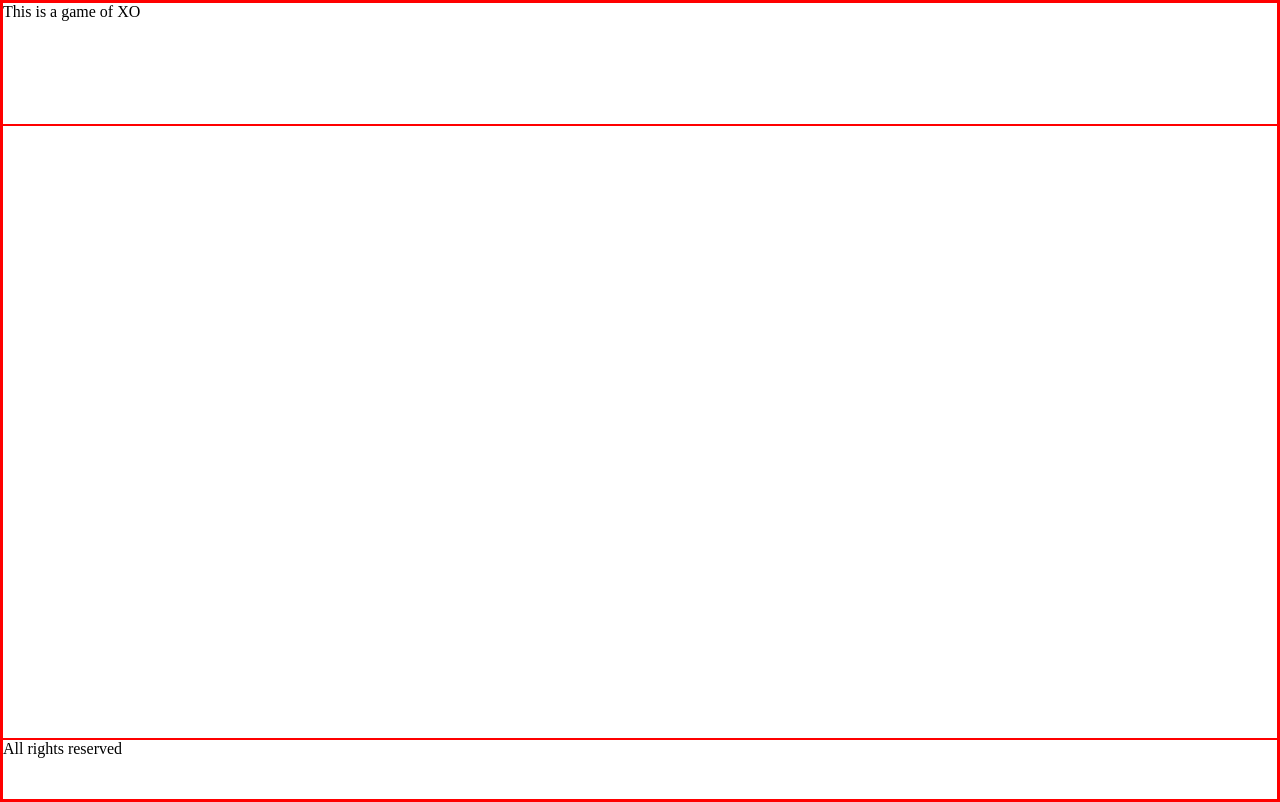
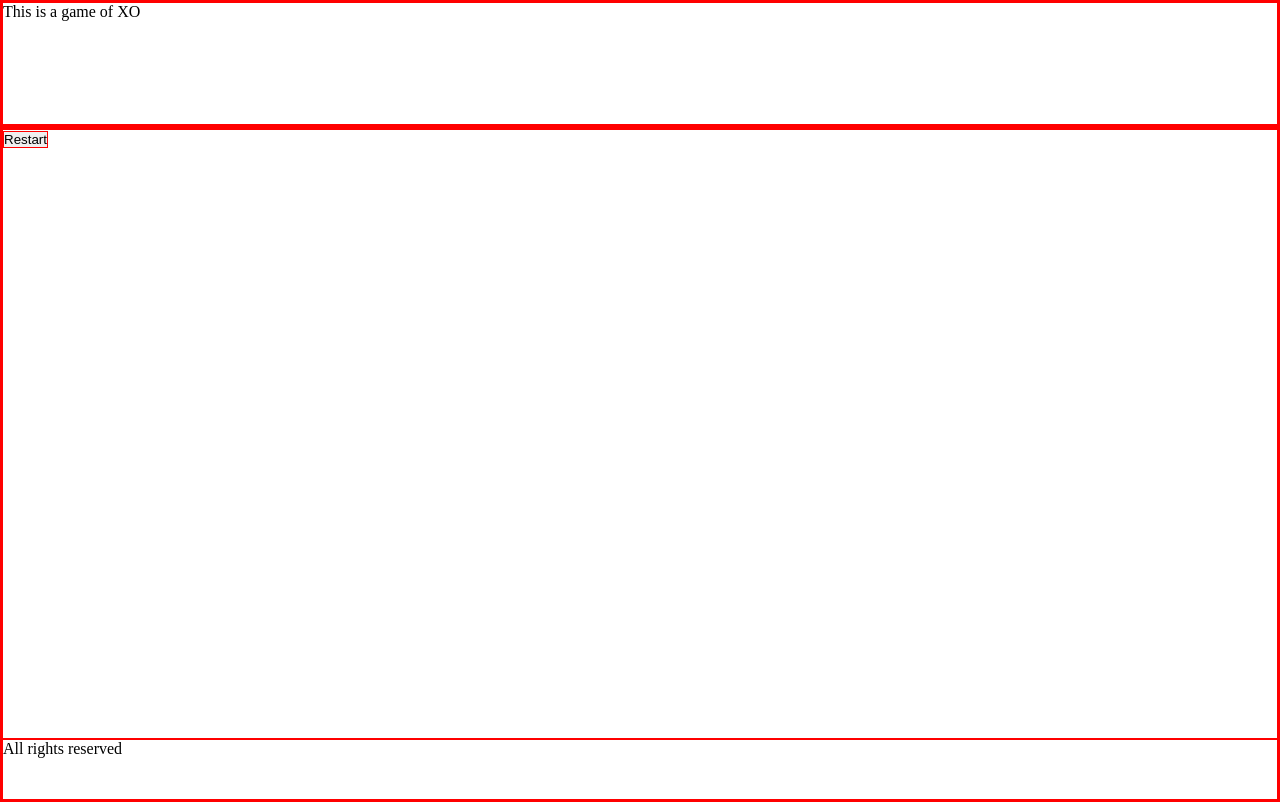
Before and after one commit to JonahTaye/Tic-Tac-Toe, a plain HTML site: page index.html in a window 1280 px wide. Drawn offline with Linux system fonts and the light colour scheme.

Commit message:
feat: add divs, buttons and dialog elements to game-board class

```diff
--- a/index.html
+++ b/index.html
@@ -9,7 +9,12 @@
 </head>
 <body>
     <div class="header">This is a game of XO</div>
-    <div class="game-board"></div>
+    <div class="game-board">
+        <div class="current-player"></div>
+        <div class="board-container"></div>
+        <button>Restart</button>
+        <dialog></dialog>
+    </div>
     <div class="footer">All rights reserved</div>
 </body>
 </html>
```
